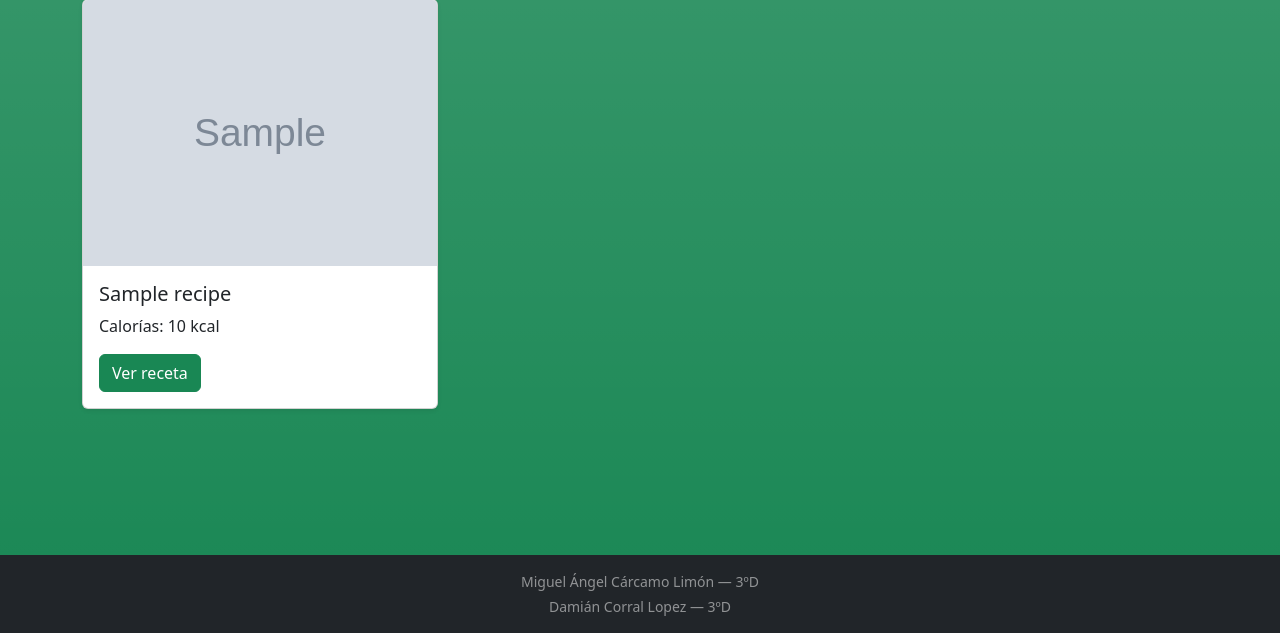
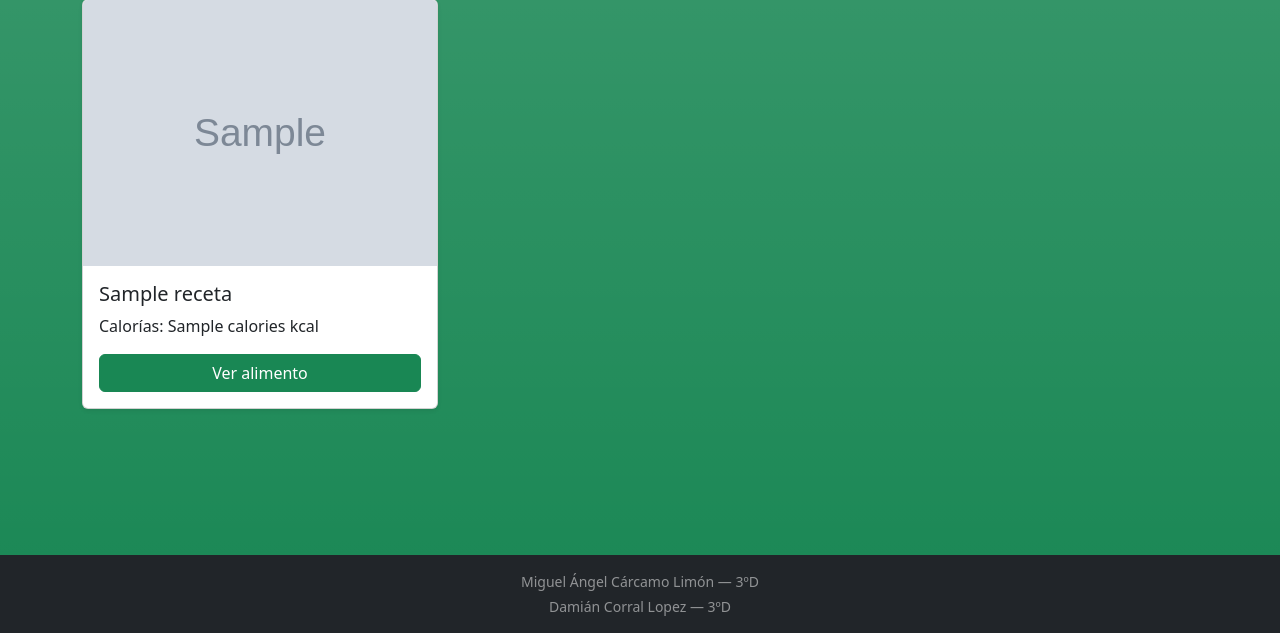
Before and after one commit to Miguel85ytpro/nutryap, a Flask app: template templates/resultado.html in a window 1280 px wide. Shown: the part 167-800 px from the top of the page. Run offline with Flask 3, Linux system fonts and the light colour scheme; the template is opened without the code that fills it: most values are stand-ins (such as "Sample title", 1, 10 or a date in 2020); grey boxes marked "Sample" are stand-in pictures.

Commit message:
resultado.html

```diff
--- a/templates/resultado.html
+++ b/templates/resultado.html
@@ -1,37 +1,28 @@
-<!DOCTYPE html>
-<html lang="es">
-<head>
-    <meta charset="UTF-8">
-    <meta name="viewport" content="width=device-width, initial-scale=1.0">
-    <title>NutriApp</title>
-    <link href="https://cdn.jsdelivr.net/npm/bootstrap@5.3.2/dist/css/bootstrap.min.css" rel="stylesheet">
-</head>
-<body class="bg-success bg-gradient text-white d-flex flex-column min-vh-100">
 {% extends "base.html" %}
 
 {% block content %}
+
 <h2 class="fw-bold mb-4">Resultados de búsqueda</h2>
 
 {% if recetas %}
+
 <div class="row">
 {% for receta in recetas %}
 <div class="col-md-4 mb-4">
     <div class="card h-100 shadow-sm text-dark">
-                    <img src="{{ receta['recipe']['image'] }}" class="card-img-top" alt="Imagen de receta">
+        <img src="{{ receta['image'] }}" class="card-img-top" alt="Imagen">
         <div class="card-body">
-                        <h5 class="card-title">{{ receta['recipe']['label'] }}</h5>
-                        <p class="card-text">Calorías: {{ receta['recipe']['calories']|round }} kcal</p>
-                        <a href="{{ receta['recipe']['url'] }}" target="_blank" class="btn btn-success">Ver receta</a>
+            <h5 class="card-title">{{ receta['label'] }}</h5>
+            <p>Calorías: {{ receta['calories'] }} kcal</p>
+            <a href="{{ receta['url'] }}" target="_blank" class="btn btn-success w-100">Ver alimento</a>
         </div>
     </div>
 </div>
 {% endfor %}
 </div>
+
 {% else %}
-        <div class="alert alert-warning">No se encontraron recetas.</div>
+<div class="alert alert-warning">No se encontraron alimentos.</div>
 {% endif %}
+
 {% endblock %}
-
-    <script src="https://cdn.jsdelivr.net/npm/bootstrap@5.3.2/dist/js/bootstrap.bundle.min.js"></script>
-</body>
-</html>
```
Lines whose indentation alone changed are shown as unchanged.
